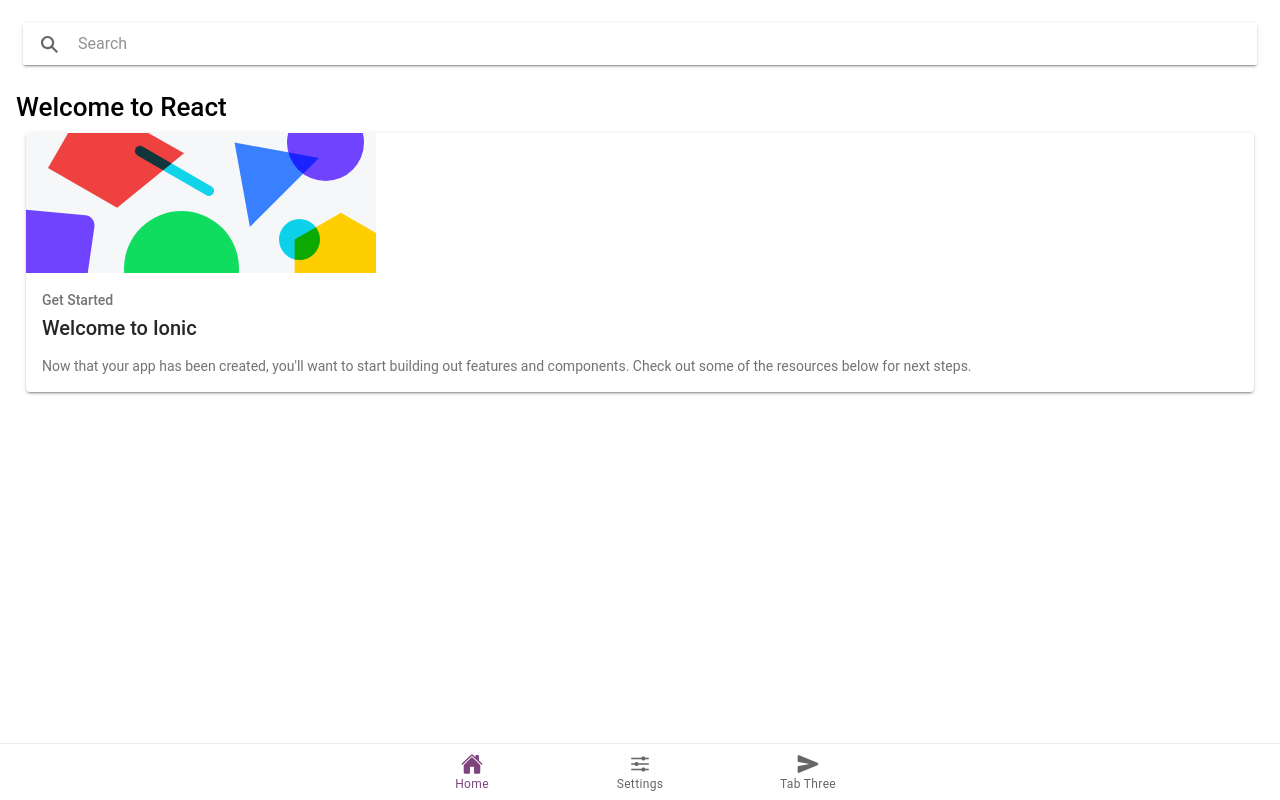
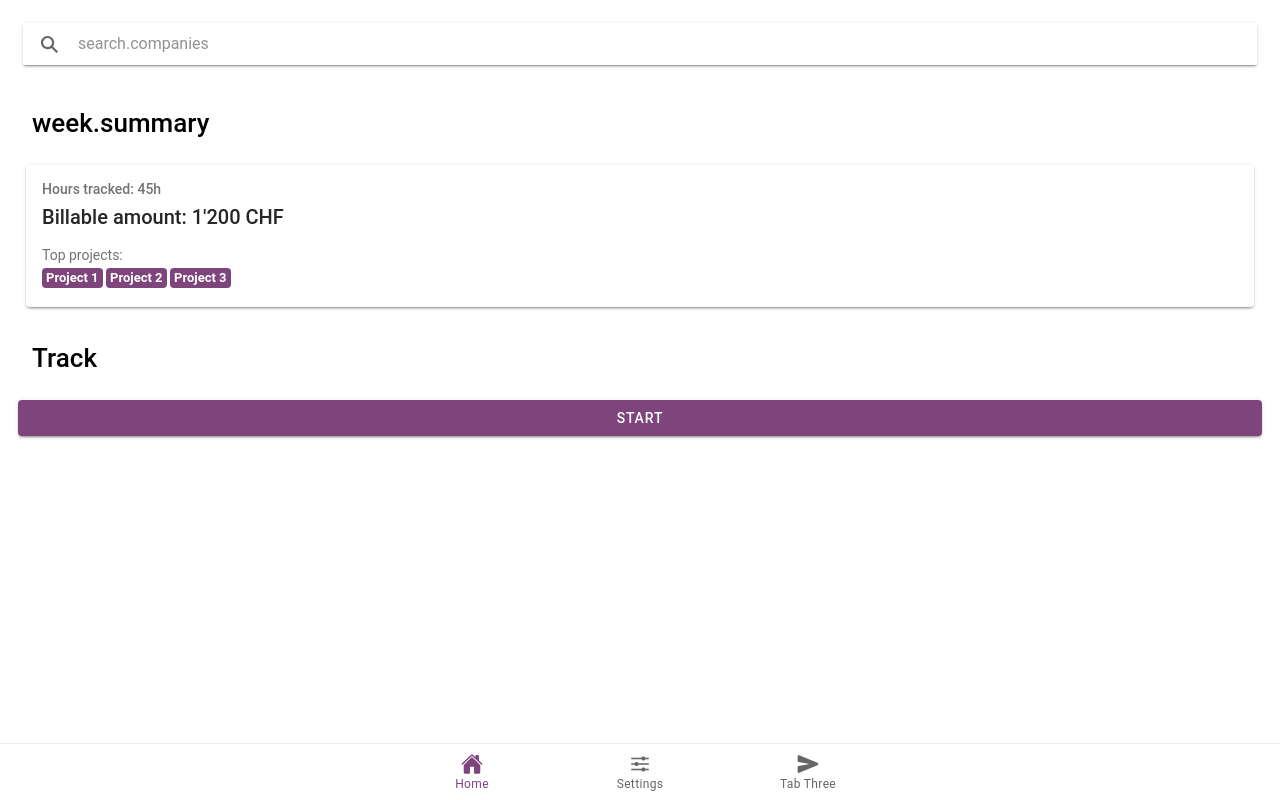
Before and after one commit to peterpeterparker/tietracker, a React (Create React App) app: page /home in a window 1280 px wide. Built offline with nearby package versions, Linux system fonts and the light colour scheme; what i18next-xhr-backend would draw is missing.

Commit message:
feat: rename translation per pages

```diff
--- a/public/assets/i18n/en/translation.json
+++ /dev/null
@@ -1,3 +0,0 @@
-{
-    "Welcome to React": "123 Welcome to React and react-i18next"
-}
--- a/src/pages/home/Home.tsx
+++ b/src/pages/home/Home.tsx
@@ -8,7 +8,9 @@
   IonHeader,
   IonPage,
   IonToolbar,
-  IonSearchbar
+  IonSearchbar,
+  IonBadge,
+  IonButton
 } from '@ionic/react';
 
 import React from 'react';
@@ -19,29 +21,30 @@
 
 const Home: React.FC = () => {
 
-  const { t } = useTranslation();
+  const { t } = useTranslation('home');
 
   return (
     <IonPage>
       <IonContent className="ion-padding">
         <main>
-          <IonHeader><IonToolbar><IonSearchbar></IonSearchbar></IonToolbar></IonHeader>
+          <IonHeader><IonToolbar><IonSearchbar placeholder={t('search.companies')}></IonSearchbar></IonToolbar></IonHeader>
 
-          <h1>{t('Welcome to React')}</h1>
+          <h1 className="ion-padding">{t('week.summary')}</h1>
 
           <IonCard className="welcome-card">
-            <img src="/assets/shapes.svg" alt="" />
             <IonCardHeader>
-              <IonCardSubtitle>Get Started</IonCardSubtitle>
-              <IonCardTitle>Welcome to Ionic</IonCardTitle>
+              <IonCardSubtitle>Hours tracked: 45h</IonCardSubtitle>
+              <IonCardTitle>Billable amount: 1'200 CHF</IonCardTitle>
             </IonCardHeader>
             <IonCardContent>
-              <p>
-                Now that your app has been created, you'll want to start building out features and
-                components. Check out some of the resources below for next steps.
-            </p>
+              <p>Top projects:</p>
+              <IonBadge>Project 1</IonBadge> <IonBadge>Project 2</IonBadge> <IonBadge>Project 3</IonBadge>
             </IonCardContent>
           </IonCard>
+
+          <h1 className="ion-padding">Track</h1>
+
+          <IonButton expand="block">Start</IonButton>
         </main>
       </IonContent>
     </IonPage>
```
Also changed, not shown: public/assets/i18n/en/home.json (added, +8 -0 lines), public/assets/shapes.svg (deleted).
